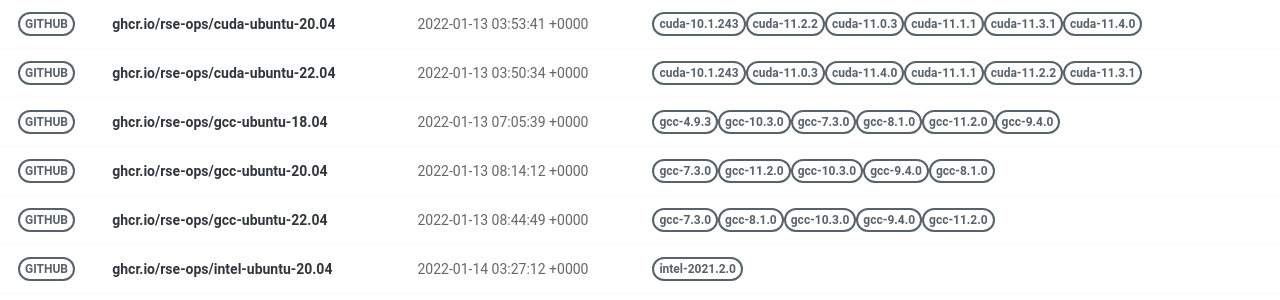
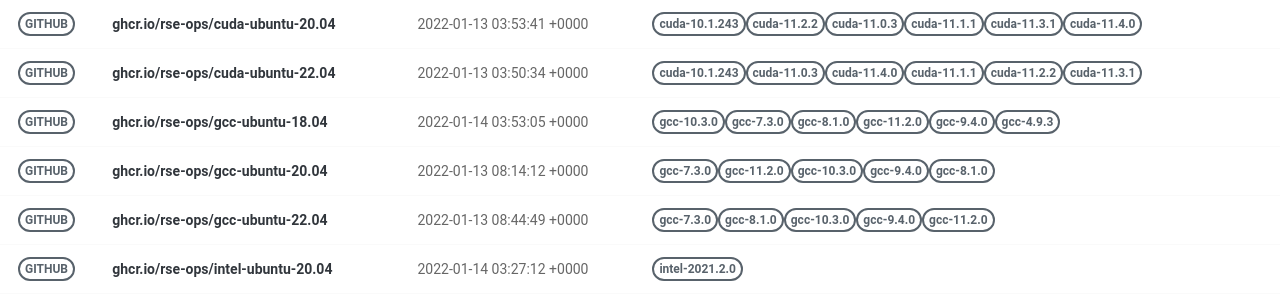
Before and after one commit to rse-ops/docker-images, a Jekyll site: the page built from pages/index.md, in a window 1280 px wide. Shown: the part 277-577 px from the top of the page. Built offline with Jekyll 4.4.1, drawn with Linux system fonts in a browser that asks for light colours; nearby versions of some CDN libraries.

Commit message:
Automated push to update library 2022-01-14

```diff
--- a/_library/ghcr.io-rse-ops-gcc-ubuntu-18.04.md
+++ b/_library/ghcr.io-rse-ops-gcc-ubuntu-18.04.md
@@ -1,14 +1,11 @@
 ---
 layout: container
 name: ghcr.io/rse-ops/gcc-ubuntu-18.04
-updated_at: 2022-01-13 07:05:39.174904
+updated_at: 2022-01-14 03:53:05.629223
 
 
 container_url: https://github.com/orgs/rse-ops/packages/container/package/gcc-ubuntu-18.04
 versions:
- - tag: gcc-4.9.3
-   dockerfile: https://github.com/rse-ops/docker-images/blob/main/ubuntu/gcc/Dockerfile
-   manifest: https://crane.ggcr.dev/manifest/ghcr.io/rse-ops/gcc-ubuntu-18.04:gcc-4.9.3
  - tag: gcc-10.3.0
    dockerfile: https://github.com/rse-ops/docker-images/blob/main/ubuntu/gcc/Dockerfile
    manifest: https://crane.ggcr.dev/manifest/ghcr.io/rse-ops/gcc-ubuntu-18.04:gcc-10.3.0
```
Also changed, not shown: other parts of _library/ghcr.io-rse-ops-gcc-ubuntu-18.04.md (+3 -0 lines).
